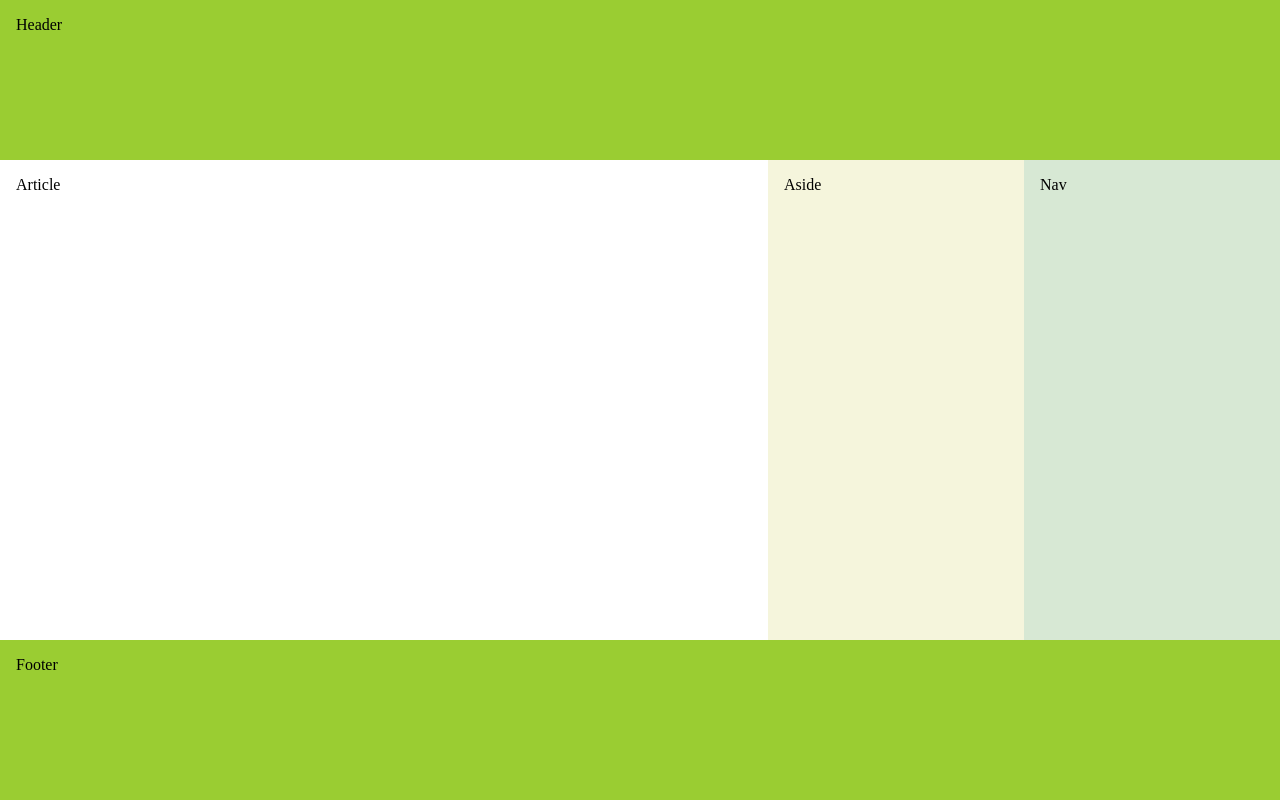
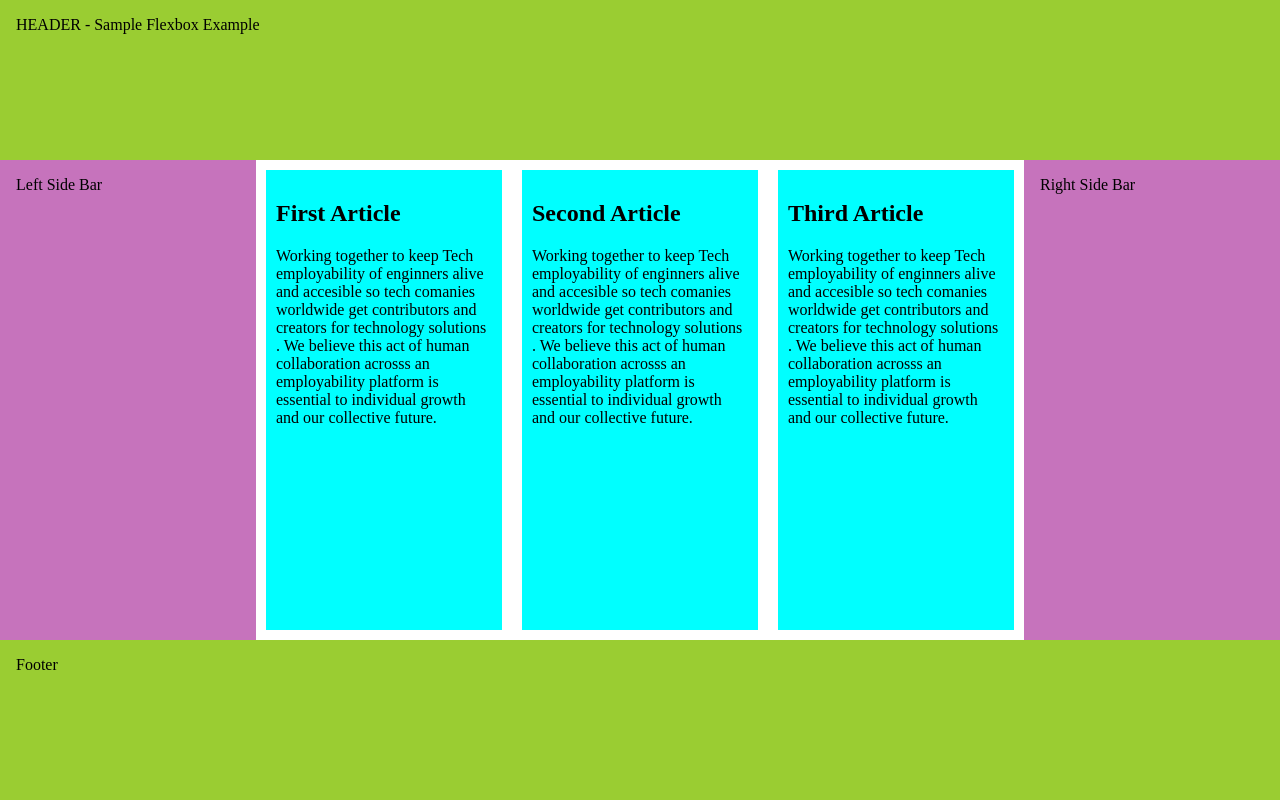
Before and after one commit to vijayalakshmimannay/HTML-CSS-FlexBox-Templates, a plain HTML site: page pages/WebsiteLayoutExample.html in a window 1280 px wide. Drawn offline with Linux system fonts and the light colour scheme.

Commit message:
[vijayalakshmi] website layout desigin using flex

```diff
--- a/css/WebsiteLayout.css
+++ b/css/WebsiteLayout.css
@@ -1,36 +1,31 @@
-* {
-    box-sizing: border-box;
+ * {
+   box-sizing: border-box;
   }
   body {
-    display: flex;
-    min-height: 100vh;
-    flex-direction: column;
     margin: 0;
   }
   #main {
     display: flex;
-    flex: 1;
+    min-height: calc(100vh - 40vh);
   }
   #main > article {
     flex: 1;
-    order: 1;
+    padding: 10px;
+    margin: 10px;
+    background: aqua;
   }
   #main > nav,
   #main > aside {
     flex: 0 0 20vw;
+    background: rgb(198, 115, 188);
   }
   #main > nav {
-    background: #D7E8D4;
-    order: 3;
+    order: -1;
   }
-  #main > aside {
-    background: beige;
-    order: 2;
+  header, footer, article, nav, aside {
+    padding: 1em;
   }
   header, footer {
     background: yellowgreen;
     height: 20vh;
   }
-  header, footer, article, nav, aside {
-    padding: 1em;
-  }
--- a/pages/WebsiteLayoutExample.html
+++ b/pages/WebsiteLayoutExample.html
@@ -11,13 +11,36 @@
 </head>
 
 <body>
-    <header>Header</header>
+  <header class="headerContainer">HEADER - Sample Flexbox Example</header>
     <div id="main">
-        <article>Article</article>
-        <nav>Nav</nav>
-        <aside>Aside</aside>
+      <article>
+          <h2>First Article</h2>
+              <p>Working together to keep Tech employability of enginners alive and
+                    accesible so tech comanies worldwide
+                    get contributors and creators for technology solutions .
+                    We believe this act of human collaboration acrosss an employability
+                    platform is essential to individual growth and our collective future.</p>
+        </article>
+        <article>
+              <h2>Second Article</h2>
+                <p>Working together to keep Tech employability of enginners alive and
+                    accesible so tech comanies worldwide
+                    get contributors and creators for technology solutions .
+                    We believe this act of human collaboration acrosss an employability
+                    platform is essential to individual growth and our collective future.</p>
+        </article>
+        <article>
+              <h2>Third Article</h2>
+                <p>Working together to keep Tech employability of enginners alive and
+                    accesible so tech comanies worldwide
+                    get contributors and creators for technology solutions .
+                    We believe this act of human collaboration acrosss an employability
+                    platform is essential to individual growth and our collective future.</p>
+      </article>
+      <nav>Left Side Bar</nav>
+      <aside>Right Side Bar</aside>
     </div>
     <footer>Footer</footer>
-</body>
+  </body>
 
 </html>
```
